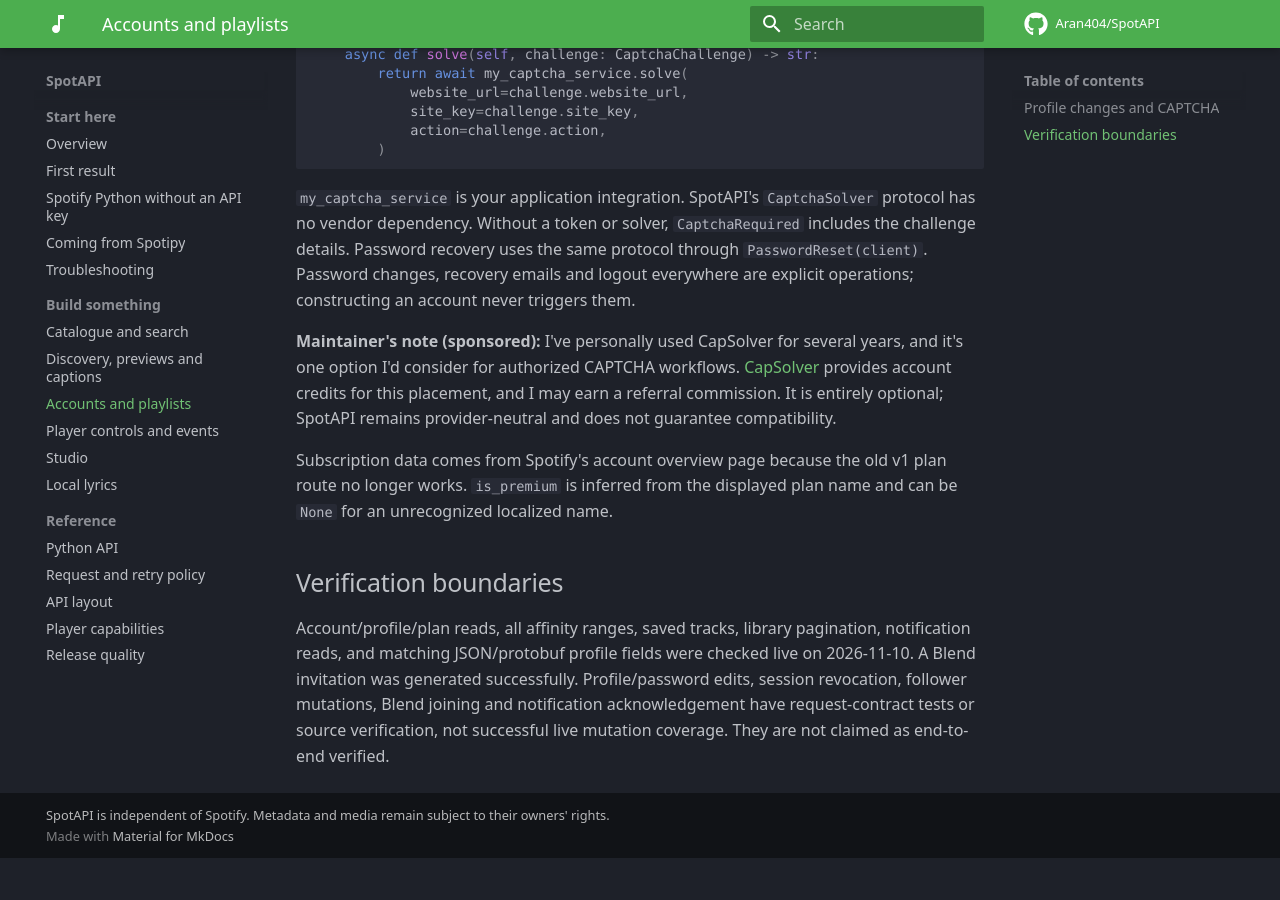
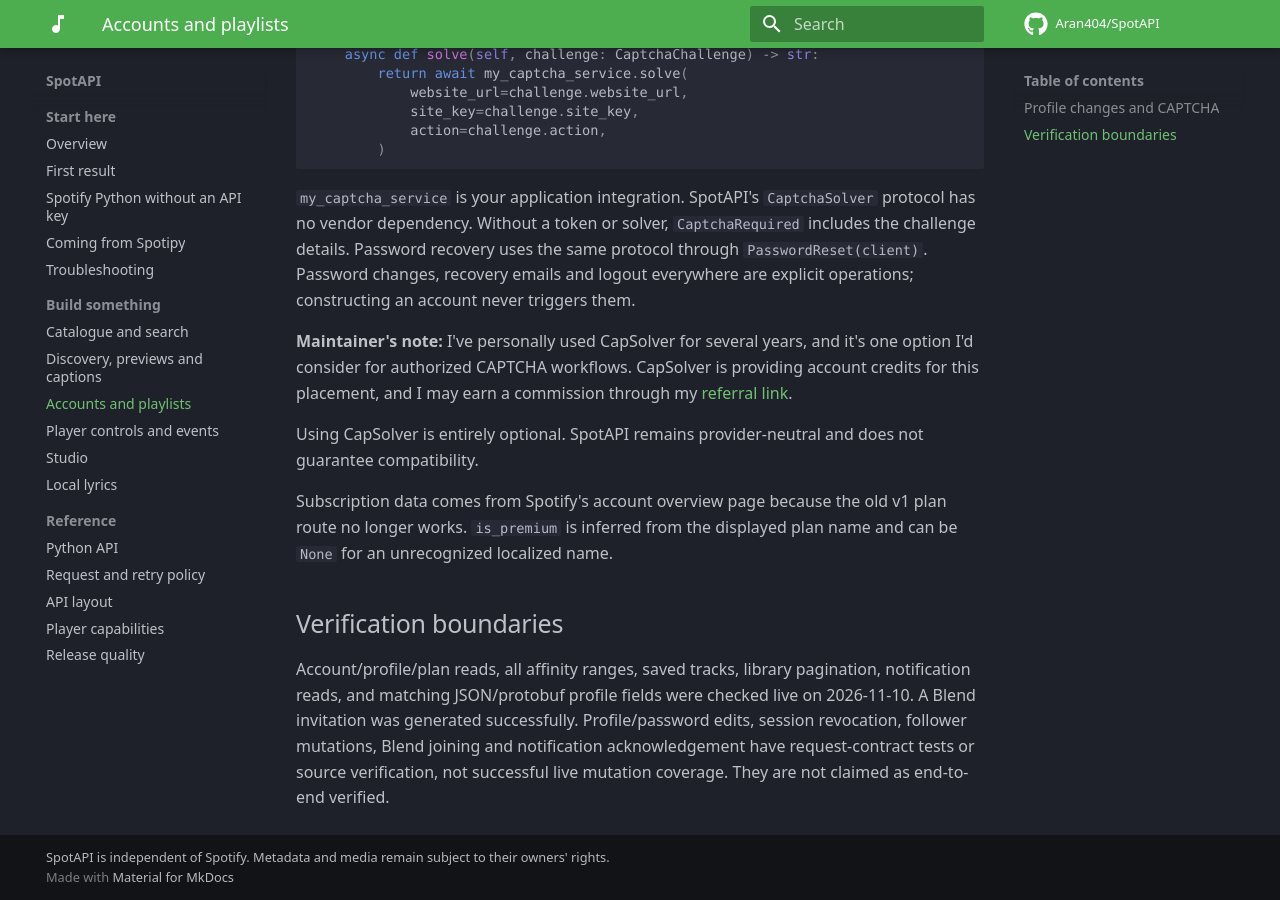
Before and after one commit to Aran404/SpotAPI, an MkDocs documentation site: the page built from docs/account.md, in a window 1280 px wide and 900 px high, scrolled down 2540 px. Built offline with MkDocs 1.6.1 and Material for MkDocs 9.7.7, drawn with Linux system fonts in a browser that asks for light colours; comment, search, counter and statistics services are not loaded; before the commit the page ends 3398 px from its top, so only the background shows below that.

Commit message:
Update maintainer note

```diff
--- a/docs/account.md
+++ b/docs/account.md
@@ -107,7 +107,9 @@ are explicit operations; constructing an account never triggers them.
 
 <!-- CapSolver: 30-day trial from publication; remove unless renewed. -->
 
-**Maintainer's note (sponsored):** I've personally used CapSolver for several years, and it's one option I'd consider for authorized CAPTCHA workflows. [CapSolver](https://dashboard.capsolver.com/passport/register?inviteCode=2aMq4nxxiQJX){ rel="sponsored nofollow" } provides account credits for this placement, and I may earn a referral commission. It is entirely optional; SpotAPI remains provider-neutral and does not guarantee compatibility.
+**Maintainer's note:** I've personally used CapSolver for several years, and it's one option I'd consider for authorized CAPTCHA workflows. CapSolver is providing account credits for this placement, and I may earn a commission through my [referral link](https://dashboard.capsolver.com/passport/register?inviteCode=2aMq4nxxiQJX){ rel="sponsored nofollow" }.
+
+Using CapSolver is entirely optional. SpotAPI remains provider-neutral and does not guarantee compatibility.
 
 Subscription data comes from Spotify's account overview page because the old v1
 plan route no longer works. `is_premium` is inferred from the displayed plan name
```
